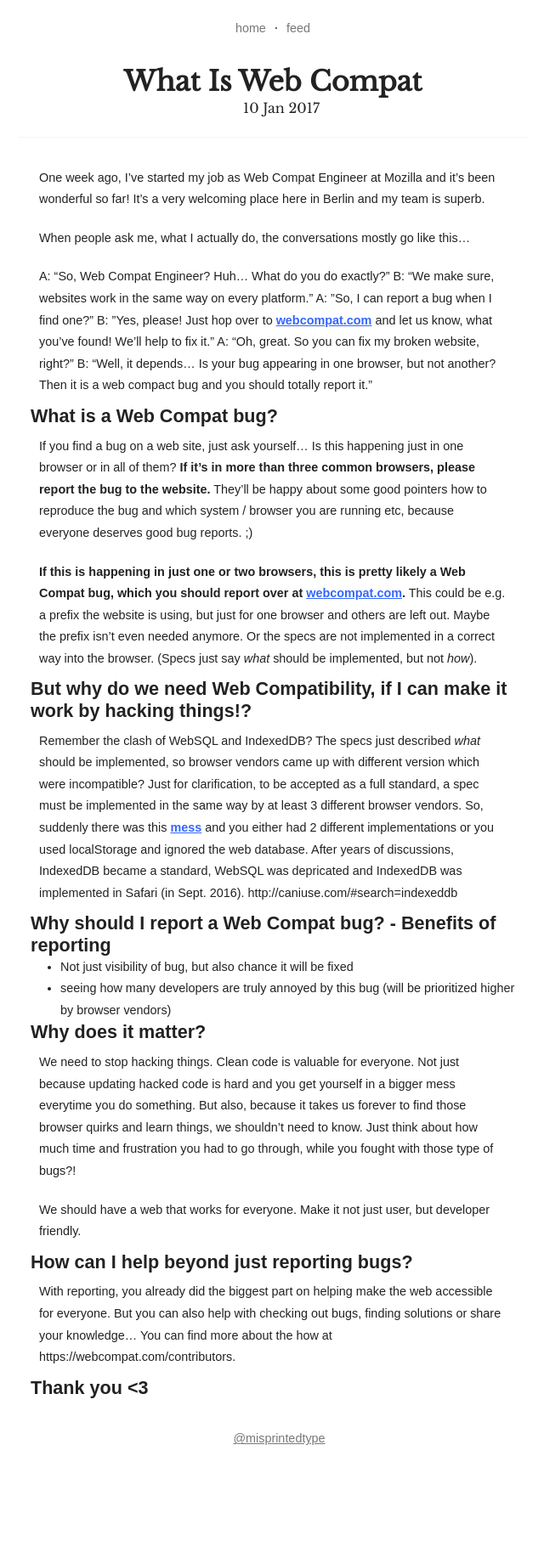
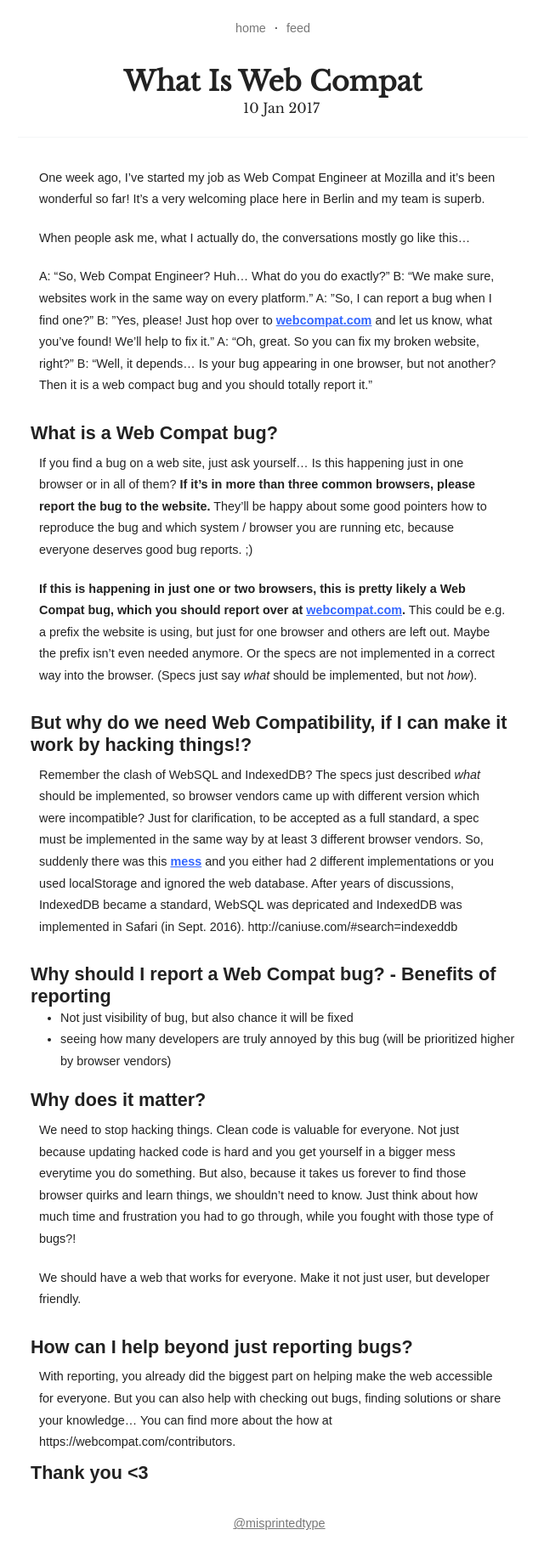
Before and after one commit to zoepage/zoepage.github.io, a Jekyll site: the page built from _posts/2017-01-10-what-is-web-compat.markdown, in a window 1280 px wide. Shown: the whole page at 85% size, without its empty margins (319-959 px from the left). Built offline with Jekyll 4.4.1, drawn with Linux system fonts in a browser that asks for light colours; our own code applies the rules of GitHub Pages for plain Markdown files; before the commit the page ends 1727 px from its top, so only the background shows below that.

Commit message:
chore: switched margin from img to h2

```diff
--- a/assets/css/style.css
+++ b/assets/css/style.css
@@ -63,6 +63,10 @@ article a{
     color: #3366FF;
     font-weight: 700;
 }
+article h2{
+    margin-top: 20px;
+}
+
 article h3{
     color: #222;
 }
@@ -72,7 +76,7 @@ article a:visited{
 article img{
     max-width: 550px;
     display: block;
-    margin: 0 auto 20px;
+    margin: 0 auto;
     text-align: center;
 }
 article.list{
```
